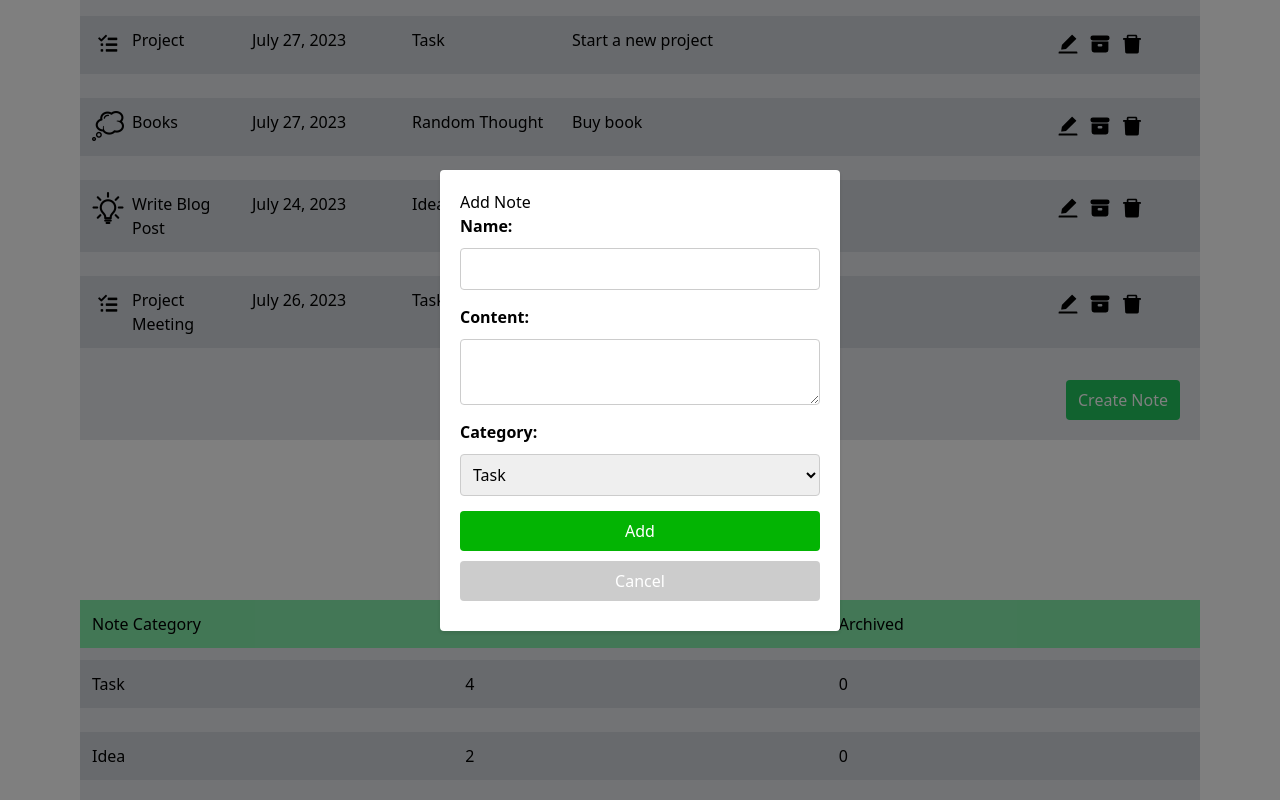
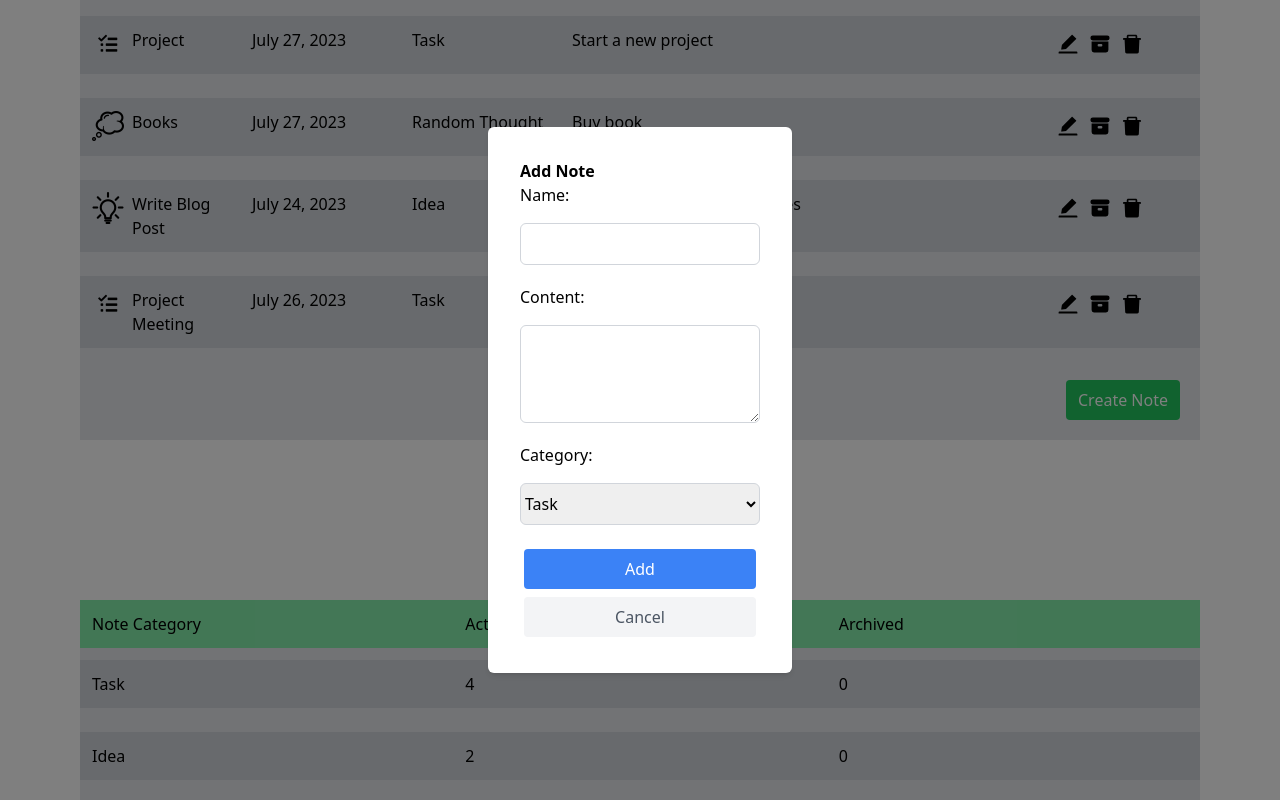
Before and after one commit to brovarenko/react-note-app, a React (Create React App) app: page / in a window 1280 px wide. Both pictures are taken after a click on the button "Create Note". Shown: the part 478-1278 px from the top of the page. Built offline with nearby package versions, Linux system fonts and the light colour scheme.

Commit message:
added tailwind to add-form

```diff
--- a/src/components/add-form/note-form.tsx
+++ b/src/components/add-form/note-form.tsx
@@ -2,8 +2,6 @@ import React, { useState } from 'react';
 import { useAppDispatch } from '../../hooks/use-app-dispatch.hook';
 import { addNote, editNote } from '../../store/notes/reducer';
 import { Note } from '../note-item/note-item';
-
-import styles from './styles.module.css';
 
 interface NoteFormModalProps {
   note: Note | null;
@@ -52,24 +50,28 @@ const NoteFormModal: React.FC<NoteFormModalProps> = ({ note, closeModal }) => {
   };
 
   return (
-    <div className={styles.modal}>
-      <div className={styles.modalContent}>
-        <h2>{note ? 'Edit Note' : 'Add Note'}</h2>
-        <form onSubmit={handleSubmit}>
-          <label>Name:</label>
+    <div className='fixed top-0 left-0 w-full h-full bg-black bg-opacity-50 flex justify-center items-center'>
+      <div className='bg-white p-8 rounded-md shadow-md'>
+        <h2 className='mt-0 font-bold'>{note ? 'Edit Note' : 'Add Note'}</h2>
+        <form className='flex flex-col w-60' onSubmit={handleSubmit}>
+          <label className='mb-4'>Name:</label>
           <input
+            className='p-2 mb-5 border border-gray-300 rounded-md'
             type='text'
             value={name}
             onChange={(e) => setName(e.target.value)}
             required
           />
-          <label>Content:</label>
+          <label className='mb-4 '>Content:</label>
           <textarea
+            className='mb-5 border border-gray-300 rounded-md'
+            rows={4}
             value={content}
             onChange={(e) => setContent(e.target.value)}
           />
-          <label>Category:</label>
+          <label className='mb-4'>Category:</label>
           <select
+            className='py-2 mb-5 border border-gray-300 rounded-md'
             value={category}
             onChange={(e) => setCategory(e.target.value)}
           >
@@ -79,10 +81,17 @@ const NoteFormModal: React.FC<NoteFormModalProps> = ({ note, closeModal }) => {
               </option>
             ))}
           </select>
-          <button className={styles.btn} type='submit'>
+          <button
+            className='m-1 px-3 py-2 bg-blue-500 text-white rounded cursor-pointer hover:bg-blue-600'
+            type='submit'
+          >
             {note ? 'Save' : 'Add'}
           </button>
-          <button className={styles.btn} type='button' onClick={closeModal}>
+          <button
+            className='m-1 px-3 py-2 bg-gray-100 text-gray-600 rounded cursor-pointer hover:bg-red-600 hover:text-white'
+            type='button'
+            onClick={closeModal}
+          >
             Cancel
           </button>
         </form>
--- a/src/components/add-form/styles.module.css
+++ /dev/null
@@ -1,65 +0,0 @@
-.modal {
-  position: fixed;
-  top: 0;
-  left: 0;
-  width: 100%;
-  height: 100%;
-  background-color: rgba(0, 0, 0, 0.5);
-  display: flex;
-  justify-content: center;
-  align-items: center;
-}
-
-.modalContent {
-  background-color: white;
-  padding: 20px;
-  border-radius: 4px;
-  box-shadow: 0 2px 4px rgba(0, 0, 0, 0.1);
-  max-width: 500px;
-  min-width: 400px;
-}
-
-h2 {
-  margin-top: 0;
-}
-
-form {
-  display: flex;
-  flex-direction: column;
-}
-
-label {
-  margin-bottom: 10px;
-  font-weight: bold;
-}
-
-input,
-textarea,
-select {
-  padding: 8px;
-  margin-bottom: 15px;
-  border: 1px solid #ccc;
-  border-radius: 4px;
-}
-
-.btn {
-  padding: 8px 16px;
-  background-color: #03b403;
-  color: white;
-  border: none;
-  border-radius: 4px;
-  cursor: pointer;
-}
-
-button[type='button'] {
-  margin: 10px 0;
-  background-color: #ccc;
-}
-
-button[type='submit']:hover {
-  background-color: #019c01;
-}
-
-button[type='button']:hover {
-  background-color: #df2929;
-}
```
